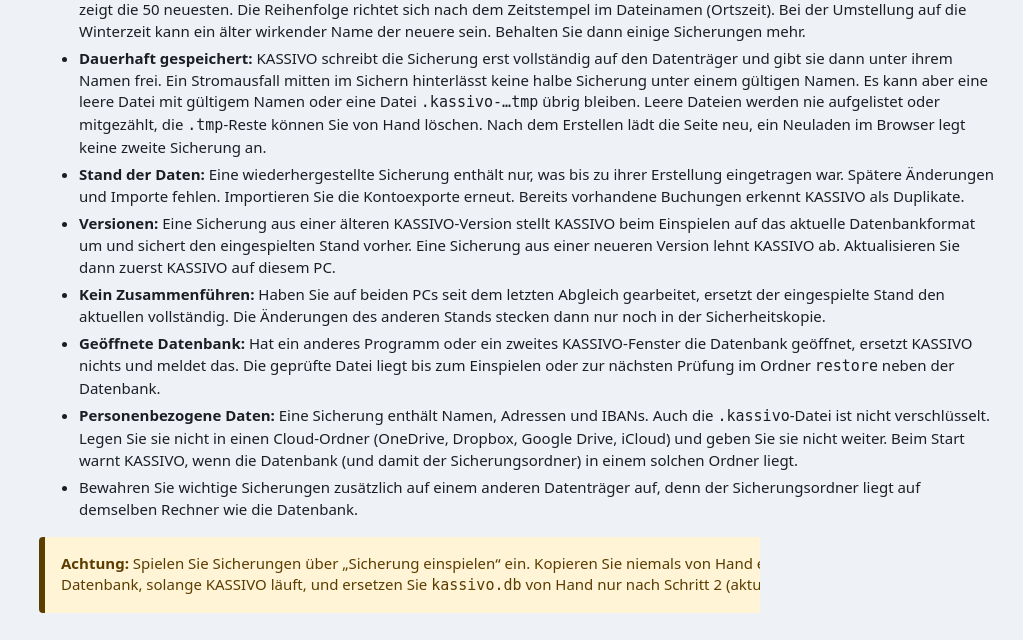
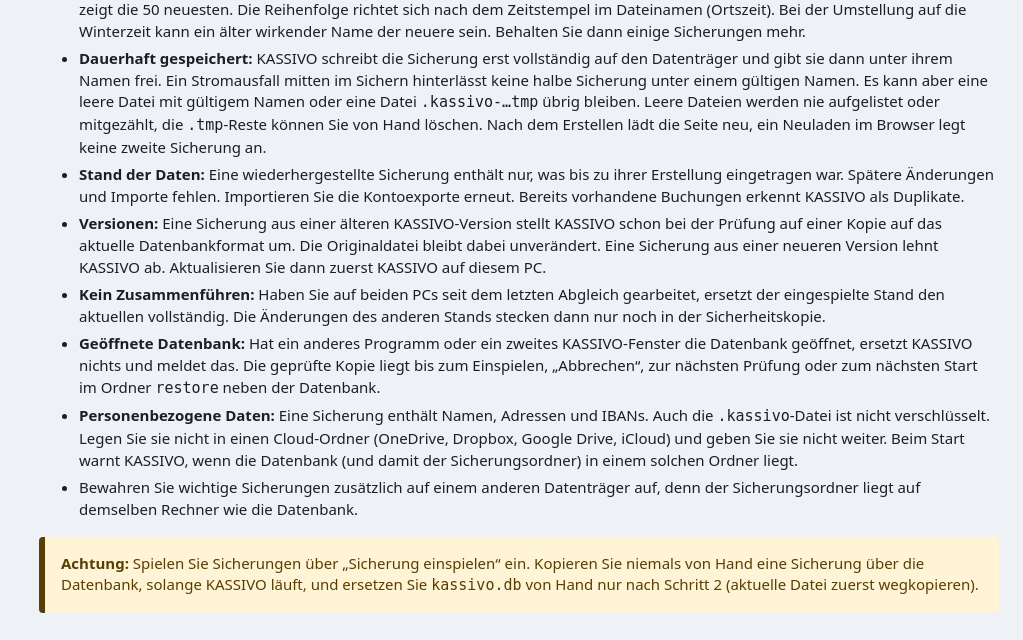
Before and after one commit to Nirodo/KASSIVO, a FastAPI app: template src/kassivo/web/templates/wiki/backup.html in a window 1280 px wide. Shown: the part 1773-2413 px from the top of the page, without its empty margins (257-1280 px from the left). Run offline with FastAPI, Linux system fonts and the light colour scheme; the template is opened without the code that fills it, so the values that code supplies are empty; some libraries are stand-ins or nearby versions.

Commit message:
docs: Umstellung der Kopie und Abbrechen beschreiben
Refs #32

Co-Authored-By: Claude Opus 5.5 <noreply@anthropic.com>

```diff
--- a/src/kassivo/web/templates/wiki/backup.html
+++ b/src/kassivo/web/templates/wiki/backup.html
@@ -47,9 +47,9 @@
   <li><strong>Aufräumen:</strong> KASSIVO löscht nie von selbst. Auf der Seite Backup können Sie unter „Alte Sicherungen aufräumen“ die neuesten Sicherungen (1 bis 1000, voreingestellt 10) behalten und alle älteren löschen. Dafür setzen Sie den Haken „Ich bestätige, dass ältere Sicherungen gelöscht werden“. Die neueste Sicherung bleibt immer erhalten. Das Löschen ist nicht rückgängig zu machen. Es betrifft nur Dateien mit dem Namen einer Sicherung (<code>kassivo-…db</code>), andere Dateien im Ordner bleiben unberührt. Die Liste zeigt die 50 neuesten. Die Reihenfolge richtet sich nach dem Zeitstempel im Dateinamen (Ortszeit). Bei der Umstellung auf die Winterzeit kann ein älter wirkender Name der neuere sein. Behalten Sie dann einige Sicherungen mehr.</li>
   <li><strong>Dauerhaft gespeichert:</strong> KASSIVO schreibt die Sicherung erst vollständig auf den Datenträger und gibt sie dann unter ihrem Namen frei. Ein Stromausfall mitten im Sichern hinterlässt keine halbe Sicherung unter einem gültigen Namen. Es kann aber eine leere Datei mit gültigem Namen oder eine Datei <code>.kassivo-…tmp</code> übrig bleiben. Leere Dateien werden nie aufgelistet oder mitgezählt, die <code>.tmp</code>-Reste können Sie von Hand löschen. Nach dem Erstellen lädt die Seite neu, ein Neuladen im Browser legt keine zweite Sicherung an.</li>
   <li><strong>Stand der Daten:</strong> Eine wiederhergestellte Sicherung enthält nur, was bis zu ihrer Erstellung eingetragen war. Spätere Änderungen und Importe fehlen. Importieren Sie die Kontoexporte erneut. Bereits vorhandene Buchungen erkennt KASSIVO als Duplikate.</li>
-  <li><strong>Versionen:</strong> Eine Sicherung aus einer älteren KASSIVO-Version stellt KASSIVO beim Einspielen auf das aktuelle Datenbankformat um und sichert den eingespielten Stand vorher. Eine Sicherung aus einer neueren Version lehnt KASSIVO ab. Aktualisieren Sie dann zuerst KASSIVO auf diesem PC.</li>
+  <li><strong>Versionen:</strong> Eine Sicherung aus einer älteren KASSIVO-Version stellt KASSIVO schon bei der Prüfung auf einer Kopie auf das aktuelle Datenbankformat um. Die Originaldatei bleibt dabei unverändert. Eine Sicherung aus einer neueren Version lehnt KASSIVO ab. Aktualisieren Sie dann zuerst KASSIVO auf diesem PC.</li>
   <li><strong>Kein Zusammenführen:</strong> Haben Sie auf beiden PCs seit dem letzten Abgleich gearbeitet, ersetzt der eingespielte Stand den aktuellen vollständig. Die Änderungen des anderen Stands stecken dann nur noch in der Sicherheitskopie.</li>
-  <li><strong>Geöffnete Datenbank:</strong> Hat ein anderes Programm oder ein zweites KASSIVO-Fenster die Datenbank geöffnet, ersetzt KASSIVO nichts und meldet das. Die geprüfte Datei liegt bis zum Einspielen oder zur nächsten Prüfung im Ordner <code>restore</code> neben der Datenbank.</li>
+  <li><strong>Geöffnete Datenbank:</strong> Hat ein anderes Programm oder ein zweites KASSIVO-Fenster die Datenbank geöffnet, ersetzt KASSIVO nichts und meldet das. Die geprüfte Kopie liegt bis zum Einspielen, „Abbrechen“, zur nächsten Prüfung oder zum nächsten Start im Ordner <code>restore</code> neben der Datenbank.</li>
   <li><strong>Personenbezogene Daten:</strong> Eine Sicherung enthält Namen, Adressen und IBANs. Auch die <code>.kassivo</code>-Datei ist nicht verschlüsselt. Legen Sie sie nicht in einen Cloud-Ordner (OneDrive, Dropbox, Google Drive, iCloud) und geben Sie sie nicht weiter. Beim Start warnt KASSIVO, wenn die Datenbank (und damit der Sicherungsordner) in einem solchen Ordner liegt.</li>
   <li>Bewahren Sie wichtige Sicherungen zusätzlich auf einem anderen Datenträger auf, denn der Sicherungsordner liegt auf demselben Rechner wie die Datenbank.</li>
 </ul>
```
Also changed, not shown: README.md.
